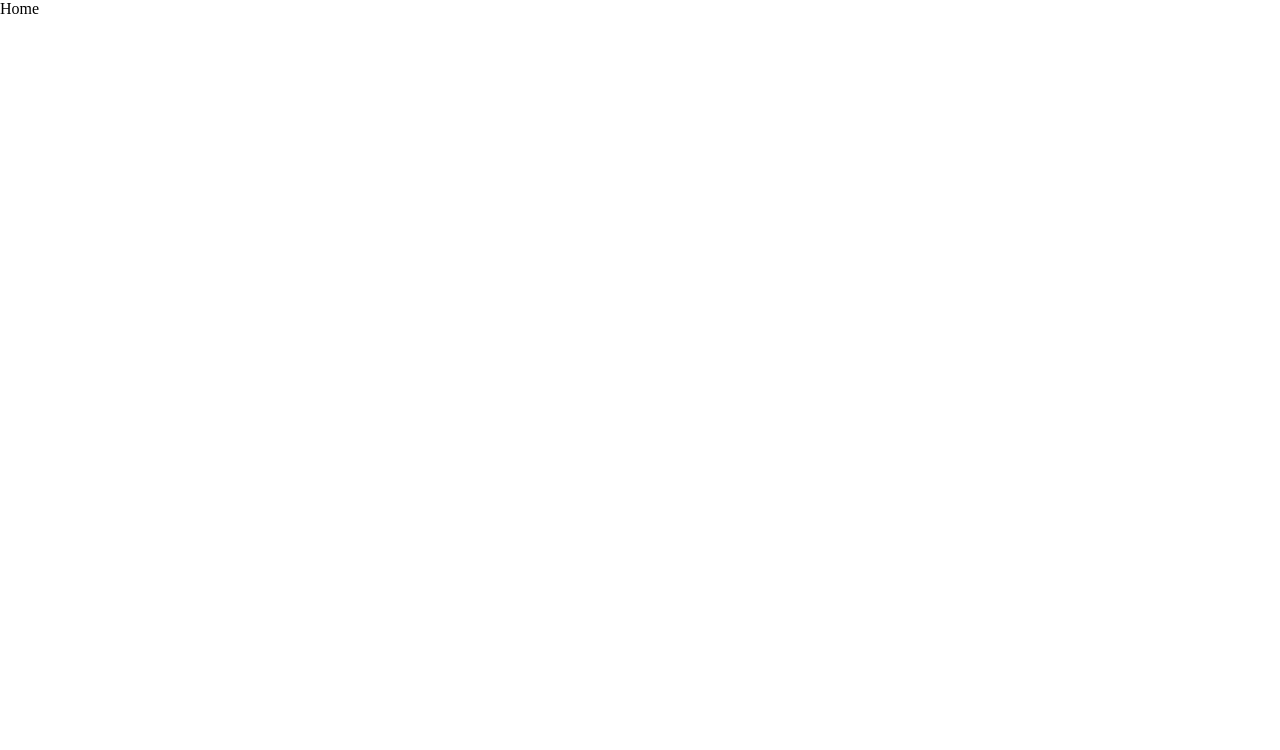
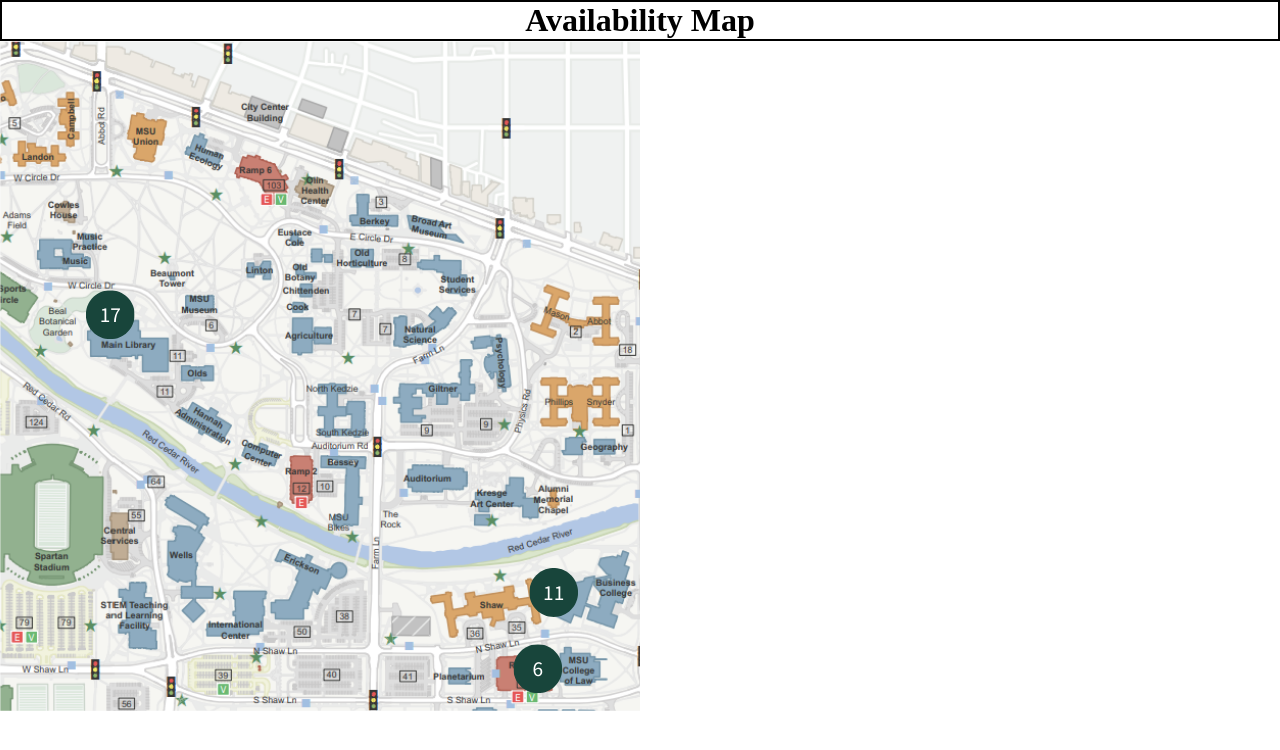
Before and after one commit to srcheeti/Project-SKEZ, a React (Vite) app in the folder project-skez/: page /hoasdfasdfasdfasfdsme in a window 1280 px wide. Shown: the top 750 px of the page. Built offline with nearby package versions, Linux system fonts and the light colour scheme.

Commit message:
last changes

```diff
--- a/project-skez/src/components/pages/home.jsx
+++ b/project-skez/src/components/pages/home.jsx
@@ -1,12 +1,14 @@
 import React from 'react';
-import './home.css'
+import styles from './home.module.css' // Make sure the file is named 'home.module.css'
+import map from '../../assets/map.png'
 
 function Home() {
     return (
-        <div>
-            Home
+        <div className={styles['map-container']}>
+            <h1 style={{ textAlign: "Left" }}>Availability Map</h1>
+            <img src={map} className="image" alt="logo" />
         </div>
-    )
+    );
 }
 
 export default Home;
--- /dev/null
+++ b/project-skez/src/components/pages/home.module.css
@@ -0,0 +1,34 @@
+.App {
+    text-align: center;
+}
+
+.App-header {
+    text-align: center;
+    background-color: #282c34;
+    min-height: 100vh;
+    display: flex;
+    flex-direction: column;
+    align-items: center;
+    justify-content: center;
+    font-size: calc(10px + 2vmin);
+    color: white;
+}
+
+.App-link {
+    color: #61dafb;
+}
+
+.map-container h1 {
+    text-align: center;
+    display: flex;
+    flex-direction: column;
+    justify-content: center;
+    align-items: center;
+    border: 2px solid black;
+}
+
+.image {
+    float: right;
+    margin-right: 10px;
+    height: 750px;
+}
--- a/project-skez/src/main.jsx
+++ b/project-skez/src/main.jsx
@@ -19,9 +19,9 @@ import {
   },
   {
     path: "/helloWorld",
-        element: <h1>Hello World</h1>
+    element: <h1>Availibility Map</h1>
 
-    }  ,
+  },
   {
     path: "/hoasdfasdfasdfasfdsme",
     element: <Home />
```
Also changed, not shown: project-skez/src/components/pages/home.css (deleted). Lines whose indentation alone changed are shown as unchanged.
